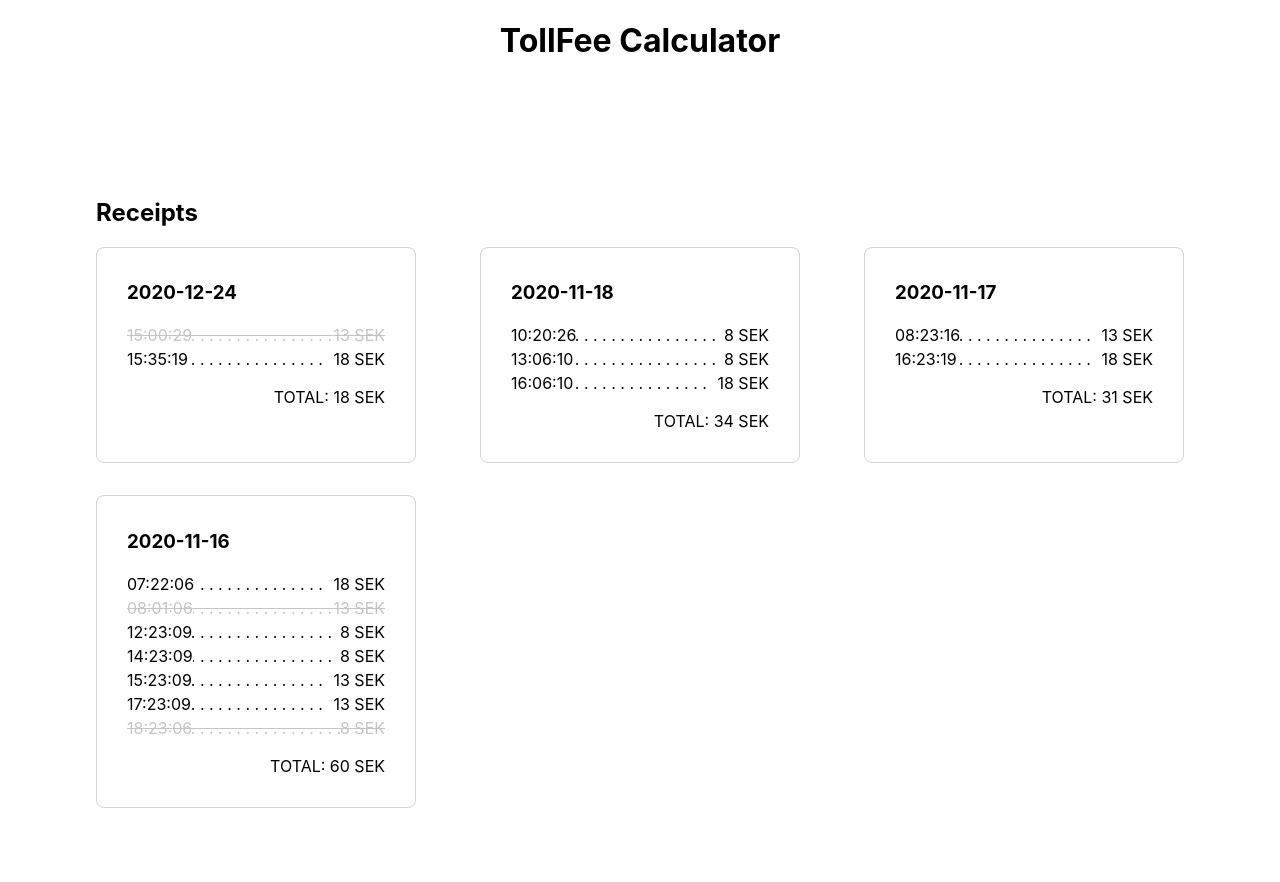
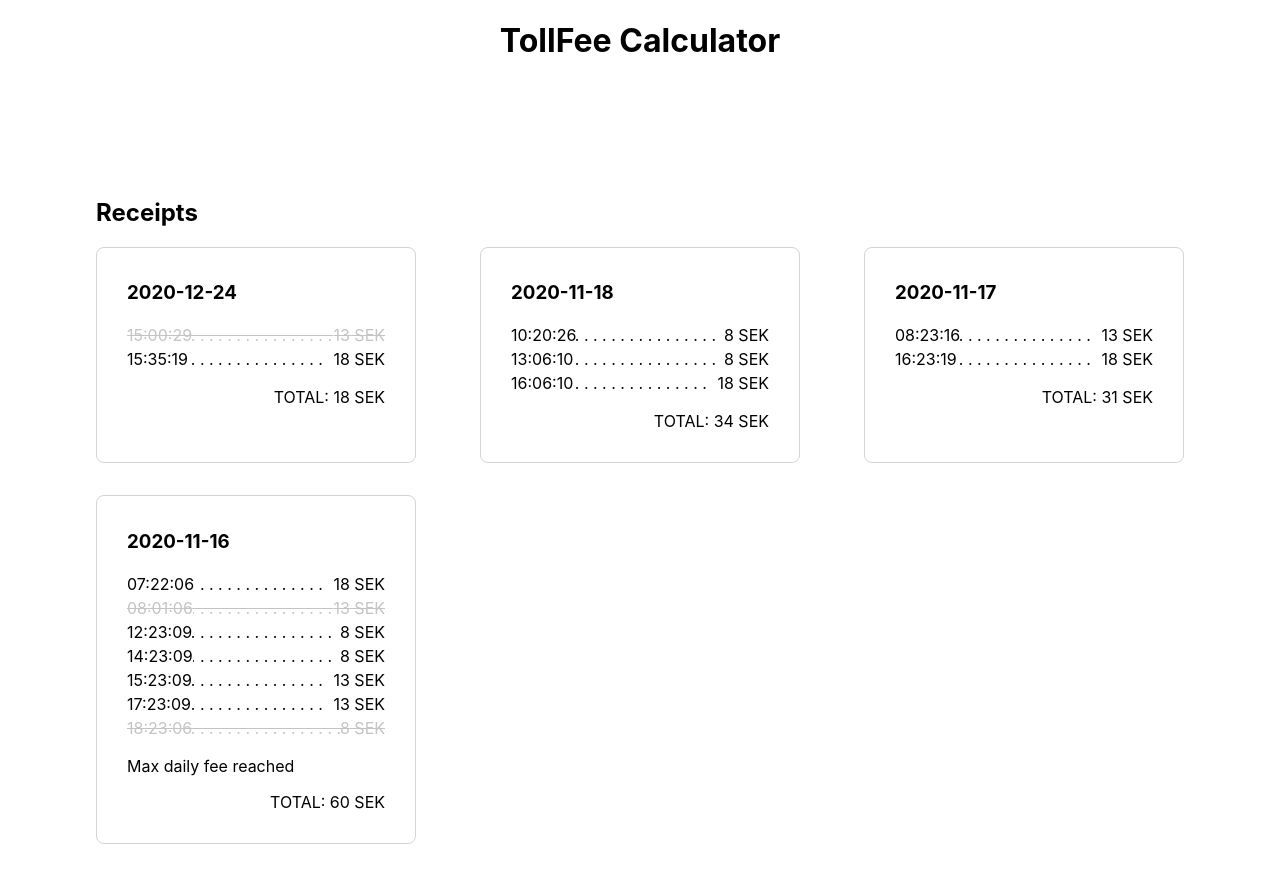
Before and after one commit to EvolveTechnology/toll-calculator, a React (Create React App) app in the folder reactjs/: page / in a window 1280 px wide. Shown: the top 882 px of the page. Built offline with nearby package versions, Linux system fonts and the light colour scheme.

Commit message:
Add show on receipt when the max daily fee is reached

```diff
--- a/reactjs/src/components/Receipt/Receipt.js
+++ b/reactjs/src/components/Receipt/Receipt.js
@@ -6,6 +6,7 @@ import {
   notChargedPassagesForDate,
   isTollFreeDate,
 } from "../../tollcalculator/tollcalculator";
+import { MAX_DAILY_FEE } from "../../constants/constants";
 import "./Receipt.css";
 
 const Receipt = ({ date, vehicle }) => {
@@ -32,6 +33,7 @@ const Receipt = ({ date, vehicle }) => {
       <h3 className="receipt-date">{date}</h3>
       {tollFreeDate && <p>Toll free date</p>}
       <ul className="receipt-passages-rows">{rows}</ul>
+      {totalFee >= MAX_DAILY_FEE && <p>Max daily fee reached</p>}
       <p className="receipt-total-fee">TOTAL: {totalFee} SEK</p>
     </div>
   );
```
